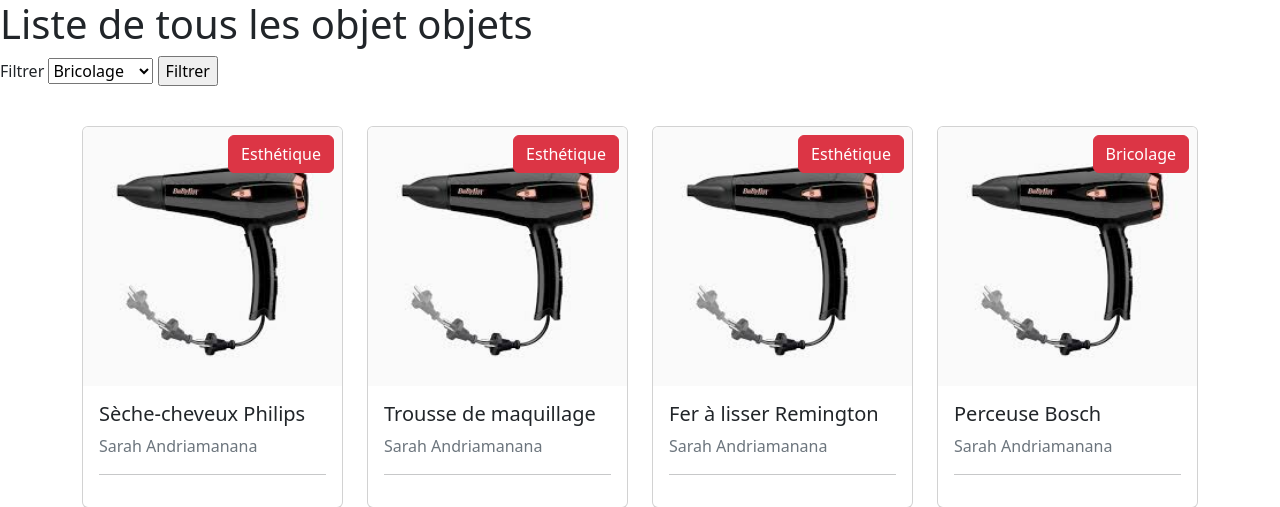
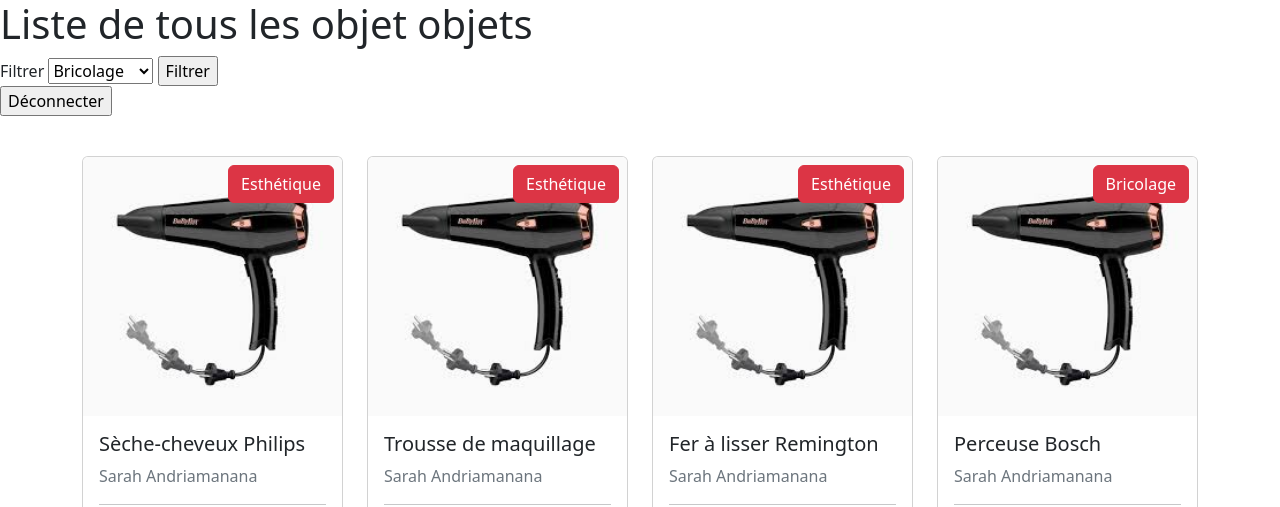
Before and after one commit to MandresyMC/projet-s2, a PHP site: page /pages/accueil.php in a window 1280 px wide. Shown: the top 507 px of the page. Run offline with PHP 8.4, Linux system fonts and the light colour scheme; data comes from the database, SQL or seed files in the repository.

Commit message:
add button deconnect

```diff
--- a/pages/accueil.php
+++ b/pages/accueil.php
@@ -29,10 +29,11 @@
         </select>
         <input type="submit" value="Filtrer">
     </form>
+    <form action="../inc/deconnexion.php">
+        <input type="submit" value="Déconnecter">
+    </form>
     <br>
-
     <div class="container">
-
         <div class="row">
         <?php foreach($objets as $objet) { ?>
             <div class="col-md-3">
@@ -52,7 +53,5 @@
             </div>
         <?php } ?>
     </div>
-
-
 </body>
 </html>
```
Lines whose indentation alone changed are shown as unchanged.
